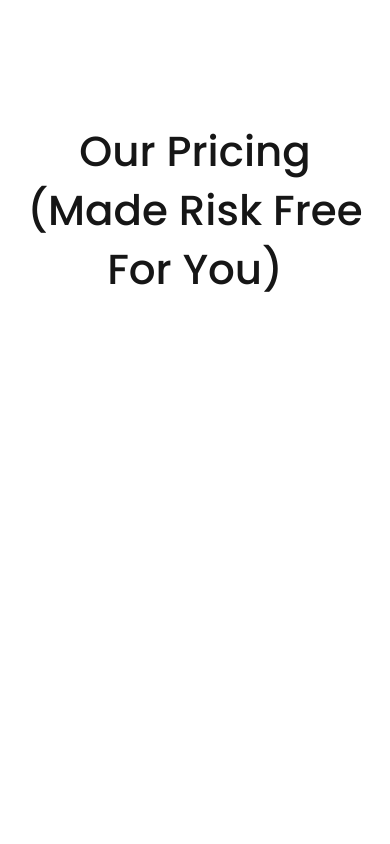
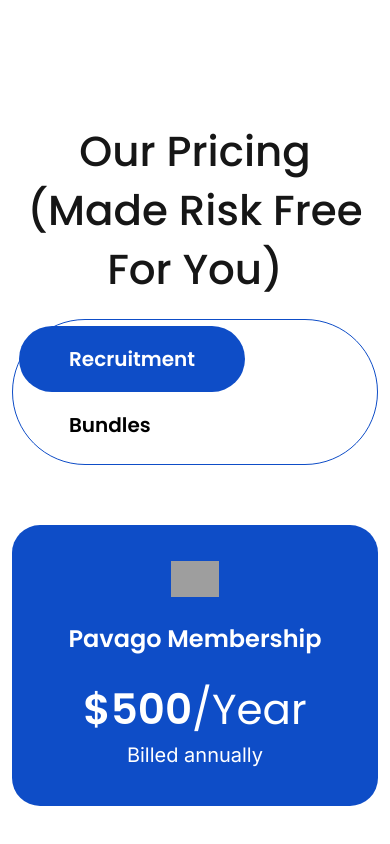
Before and after one commit to AreeshRazaKhan/pavago, a Next.js app: page / in a window 390 px wide. Shown: the part 5974-6818 px from the top of the page. Before the commit the page ends 6363 px from the top, so only its background shows below. Built offline with nearby package versions, Linux system fonts and the light colour scheme; grey boxes are pictures that could not be loaded.

Commit message:
feat: enhance pricing component with tab functionality and animations; add BundlesContent and RecruitmentContent components

```diff
--- a/package.json
+++ b/package.json
@@ -9,9 +9,12 @@
     "lint": "eslint"
   },
   "dependencies": {
+    "clsx": "^2.1.1",
+    "framer-motion": "^12.29.2",
     "next": "16.1.5",
     "react": "19.2.4",
-    "react-dom": "19.2.4"
+    "react-dom": "19.2.4",
+    "tailwind-merge": "^3.4.0"
   },
   "devDependencies": {
     "@tailwindcss/postcss": "^4",
--- a/src/app/components/pricing/OurPricing.jsx
+++ b/src/app/components/pricing/OurPricing.jsx
@@ -1,17 +1,64 @@
-import React from "react";
+"use client";
+
+import { motion, AnimatePresence } from "framer-motion";
+import React, { useState } from "react";
+import RecruitmentContent from "./components/RecruitmentContent";
+import BundlesContent from "./components/BundlesContent";
+
+const tabs = [
+  {
+    id: "recruitment",
+    label: "Recruitment",
+  },
+  {
+    id: "bundles",
+    label: "Bundles",
+  },
+];
 
 const OurPricing = () => {
+  const [activeTab, SetActiveTab] = useState(tabs[0].id);
   return (
     <>
-      <section className="px-3 md:px-4 lg:px-5 py-70">
+      <section className="our-pricing px-3 md:px-4 lg:px-5 py-70">
         <div className="container mx-auto">
           <div className="flex flex-col items-center">
             <div className="text-center">
               <h2>Our Pricing (Made Risk Free For You)</h2>
             </div>
 
-            <div className="mt-5">
-              <div className="tabs"></div>
+            <div className="mt-5 w-full">
+              <div className="tabs flex flex-col items-center justify-center">
+                <div className="tabs-inner p-1.5 rounded-[200px] border border-[#0e4dc7]">
+                  {tabs.map((tab) => (
+                    <button
+                      key={tab.id}
+                      onClick={() => SetActiveTab(tab.id)}
+                      className={`btn tab-btn cursor-pointer ${activeTab === tab.id ? "active" : ""}`}
+                    >
+                      {tab.label}
+                    </button>
+                  ))}
+                </div>
+
+                <div className="tabs-content mt-15 w-full">
+                  <AnimatePresence mode="wait">
+                    <motion.div
+                      key={activeTab ? activeTab : "empty"}
+                      initial={{ y: 10, opacity: 0 }}
+                      animate={{ y: 0, opacity: 1 }}
+                      exit={{ y: -10, opacity: 0 }}
+                      transition={{ duration: 0.2 }}
+                    >
+                      {activeTab == "recruitment" ? (
+                        <RecruitmentContent />
+                      ) : (
+                        <BundlesContent />
+                      )}
+                    </motion.div>
+                  </AnimatePresence>
+                </div>
+              </div>
             </div>
           </div>
         </div>
--- /dev/null
+++ b/src/app/components/pricing/components/BundlesContent.jsx
@@ -0,0 +1,43 @@
+import React from "react";
+
+const BundlesContent = () => {
+  return (
+    <>
+      <div className="flex justify-center mt-8">
+        <div className="w-full max-w-md bg-white text-gray-800 rounded-3xl p-10 flex flex-col items-center text-center shadow-xl border border-gray-100">
+          <div className="bg-[#8ba6ff] p-3 rounded-full mb-4"></div>
+
+          <h3 className="text-2xl font-bold mb-6">Bundle Pricing</h3>
+
+          <div className="space-y-2 mb-8 text-lg text-gray-700 font-medium">
+            <p>1 Hire = $4k</p>
+            <p>3 Hires = $10k</p>
+            <p>5 Hires = $12k</p>
+          </div>
+
+          <ul className="space-y-4 text-left w-full mb-8 text-sm text-gray-600">
+            <li className="flex items-start gap-3">
+              <div className="bg-[#2b4cbf] rounded-full p-0.5 mt-0.5 flex-shrink-0"></div>
+              <span>90 day guarantee from the start date of hire.</span>
+            </li>
+            <li className="flex items-start gap-3">
+              <div className="bg-[#2b4cbf] rounded-full p-0.5 mt-0.5 flex-shrink-0"></div>
+              <span>
+                Deposit of $1000 at time of contract signing, remainder on day
+                of onboarding.
+              </span>
+            </li>
+          </ul>
+
+          <div className="w-full border-t border-gray-200 pt-6 mt-auto">
+            <button className="w-full bg-[#2b4cbf] text-white font-bold py-3 rounded-full hover:bg-[#233f9e] transition">
+              Get Started
+            </button>
+          </div>
+        </div>
+      </div>
+    </>
+  );
+};
+
+export default BundlesContent;
--- /dev/null
+++ b/src/app/components/pricing/components/RecruitmentContent.jsx
@@ -0,0 +1,34 @@
+import React from "react";
+
+const RecruitmentContent = () => {
+  return (
+    <>
+      <div className="flex items-center justify-center gap-12.5">
+        <div className="max-w-125 w-full bg-primary p-9 rounded-[28px] gap-9.5 flex flex-col items-center">
+          <div className="flex flex-col items-center gap-6">
+            <div className="img-wrapper w-12">
+              <img
+                src="https://cdn.prod.website-files.com/665e07a05eaec7b470f49845/67033c2ab2b47bea8e5df7f1_pricing-icon.svg"
+                alt=""
+                className="w-full! h-full! object-contain"
+              />
+            </div>
+
+            <h3 className="text-white! font-semibold!">Pavago Membership</h3>
+
+            <div className="text-center">
+              <h2 className="text-white! font-normal!">
+                {" "}
+                <span className="font-semibold!">$500</span>/Year
+              </h2>
+
+              <p className="text-white! fs-20">Billed annually</p>
+            </div>
+          </div>
+        </div>
+      </div>
+    </>
+  );
+};
+
+export default RecruitmentContent;
--- a/src/styles/globals.css
+++ b/src/styles/globals.css
@@ -103,6 +103,19 @@
 
 .font-poppins {
   font-family: var(--font-poppins);
+}
+
+.btn {
+  font-family: var(--font-poppins);
+  font-size: 20px;
+  font-weight: 400;
+  padding: 18px 50px;
+  border-radius: 100px;
+}
+
+.btn-primary {
+  background: #0e4dc7;
+  color: #000
 }
 
 .pulse-badge {
@@ -241,3 +254,16 @@
 .process-highlight-inner {
   background-image: linear-gradient(#0e4dc7, #1463ff);
 }
+
+
+/* OUR PRICING */
+.our-pricing .tabs-inner .tab-btn {
+  background: transparent;
+  color: #000;
+  font-weight: 600;
+}
+
+.our-pricing .tabs-inner .tab-btn.active {
+  background: #0e4dc7;
+  color: #fff;
+}
```
Also changed, not shown: 1 other file (tests, documents, lock files or other folders).
